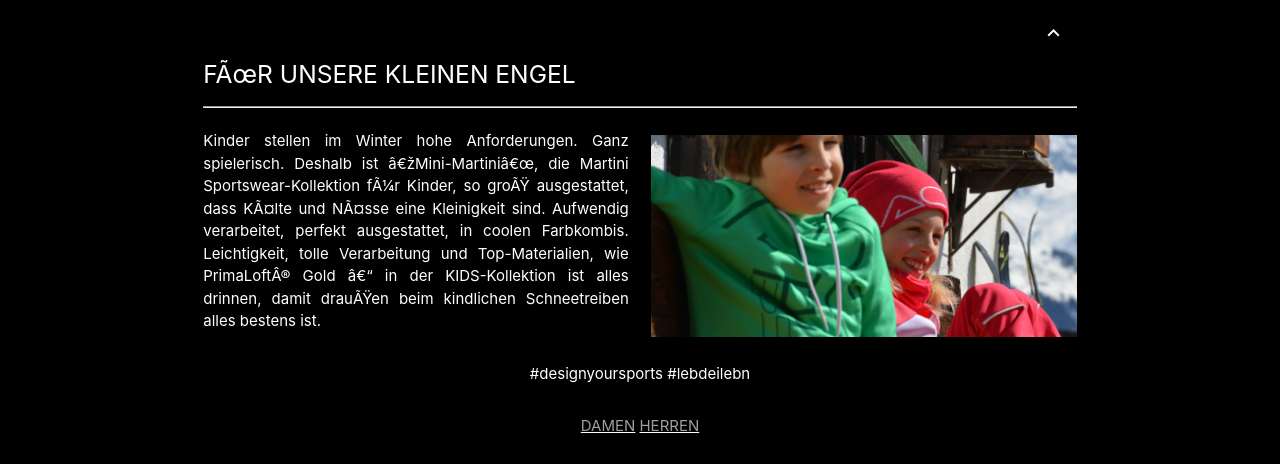
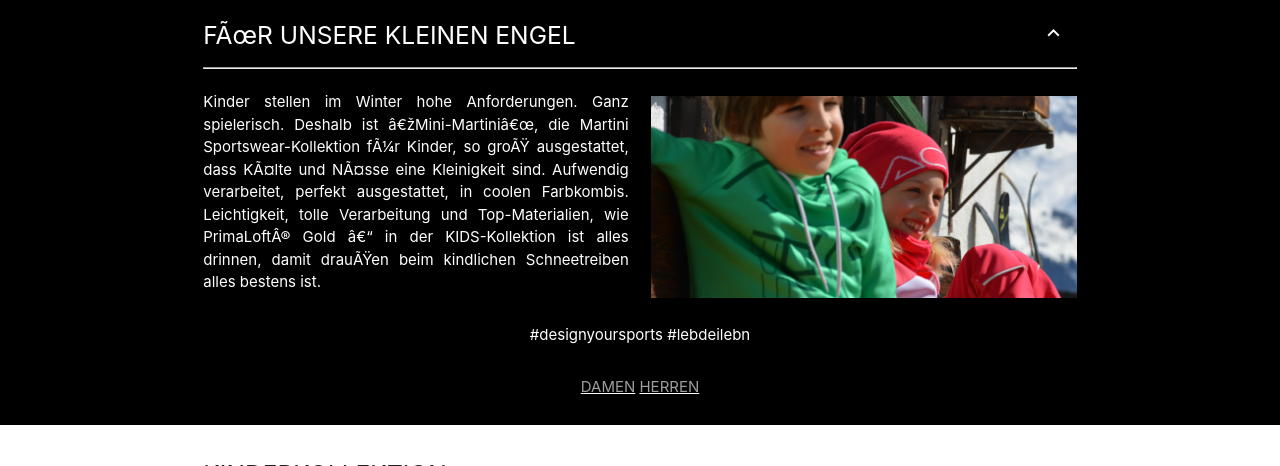
Before and after one commit to tompaulstattoos/paulstattoos, a Jekyll site: the page built from pages/impressionen/martini_sportswear/martini_sportswear_kids.html, in a window 1280 px wide and 900 px high, cut to the strip 434-900 px from the top of the window. Built offline with Jekyll 4.4.1, drawn with Linux system fonts in a browser that asks for light colours.

Commit message:
kids test

```diff
--- a/_includes/teaser/martini_sportswear_kids-teaser.html
+++ b/_includes/teaser/martini_sportswear_kids-teaser.html
@@ -24,20 +24,13 @@
 
     {% for item in site.data.brands.martini_sportswear_groups.martini_sportswear_kids.martini_sportswear_kids %}
     <div class="col s12">
-
-      <div class="col s12">
-          <i class="material-icons right less" style="margin-top: 15px; cursor: pointer;" onclick="hide_starter_text()">expand_less</i>
-          <i class="material-icons right more" style="margin-top: 15px; cursor: pointer; display: none;" onclick="show_starter_text()">expand_more</i>
-        </div>
-
-      <div class="col s12" style="padding-left: 0; text-align: left;">
+      <div class="col s6" style="padding-left: 0; text-align: left;">
         <h6>{{ item.title }}</h6>
       </div>
-
-     <!--<div class="col s6">
+     <div class="col s6">
       <i class="material-icons right less" style="margin-top: 15px; cursor: pointer;" onclick="hide_starter_text()">expand_less</i>
       <i class="material-icons right more" style="margin-top: 15px; cursor: pointer; display: none;" onclick="show_starter_text()">expand_more</i>
-     </div>-->
+     </div>
     </div>
     <div class="show_hide_text">
       <div class="col s12">
--- a/_includes/teaser/martini_sportswear_men-teaser.html
+++ b/_includes/teaser/martini_sportswear_men-teaser.html
@@ -24,7 +24,7 @@
 
     {% for item in site.data.brands.martini_sportswear_groups.martini_sportswear_men.martini_sportswear_men %}
     <div class="col s12">
-      <div class="col s6" style="padding-left: 0">
+        <div class="col s6" style="padding-left: 0; text-align: left;">
         <h6>{{ item.title }}</h6>
       </div>
      <div class="col s6">
--- a/_includes/teaser/martini_sportswear_women-teaser.html
+++ b/_includes/teaser/martini_sportswear_women-teaser.html
@@ -24,7 +24,7 @@
 
     {% for item in site.data.brands.martini_sportswear_groups.martini_sportswear_women.martini_sportswear_women %}
     <div class="col s12">
-      <div class="col s6" style="padding-left: 0">
+      <div class="col s6" style="padding-left: 0; text-align: left;">
         <h6>{{ item.title }}</h6>
       </div>
      <div class="col s6">
```
